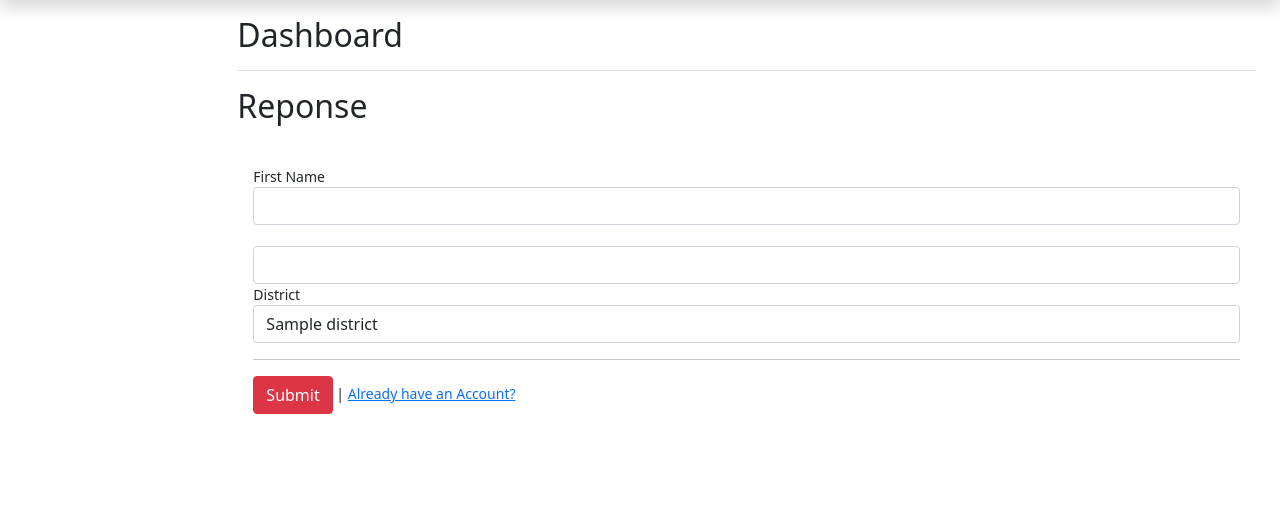
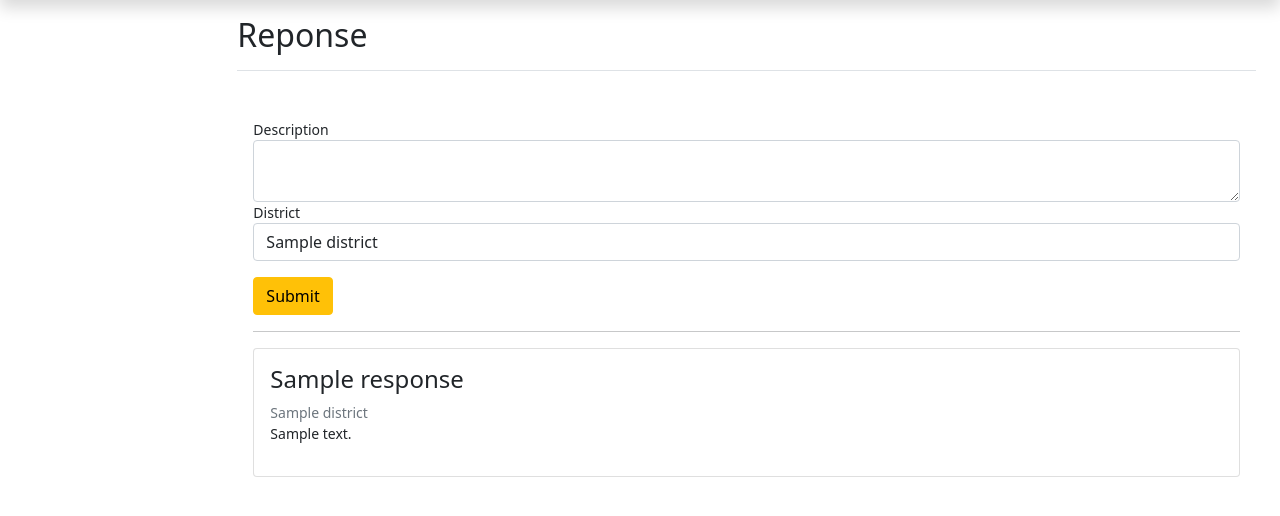
Before and after one commit to mudimbamoonde/HRSM_ZAMBIA, a PHP site: page /usercovidresponse.php in a window 1280 px wide. Shown: the part 48-564 px from the top of the page. Run offline with PHP 8.4, Linux system fonts and the light colour scheme; the visitor is signed in with stand-in values (Sample User, id 1); tables that the repository leaves empty hold one stand-in row (values such as "Sample post"); some libraries are stand-ins or nearby versions.

Commit message:
response

```diff
--- a/Script.js
+++ b/Script.js
@@ -29,6 +29,30 @@ console.log("Loading...");
 });
 
 
+//sendresponse
+ $("#sendresponse").click( function(){
+    //  alert("Hello");
+     var description = document.getElementById("description").value;
+     var district = document.getElementById("district").value;
+     var param = "userresponse="+1+"&"+"district="+district+"&"+"description="+description;
+    //  console.log(param);
+
+     var xr = new XMLHttpRequest();
+     xr.open("POST","action.php",true);
+     xr.setRequestHeader("Content-Type","application/x-www-form-urlencoded");
+     xr.onreadystatechange = function() {
+         //Call a function when the state changes.
+         if(xr.readyState == 4 && xr.status == 200) {
+             // alert(xhr.responseText);
+             document.getElementById("msg").innerHTML = xr.responseText;
+
+         }
+     }
+     xr.send(param);
+     console.log(param);
+});
+
+
 
 //saveAccount
  $("#sendData").click( function(){
@@ -54,7 +78,7 @@ console.log("Loading...");
          if(xr.readyState == 4 && xr.status == 200) {
              // alert(xhr.responseText);
              document.getElementById("msg").innerHTML = xr.responseText;
-
+            viewResponse();
          }
      }
      xr.send(param);
@@ -78,6 +102,24 @@ function viewDistrict(){
         //Call a function when the state changes.
         if(hr.readyState == 4 && hr.status == 200) {
             document.getElementById("districtData").innerHTML= hr.responseText;
+            // console.log(xhr.responseText);
+        }
+    }
+    // xhr.send(param)
+    hr.send();
+}
+
+// responseDATA
+viewResponse();
+function viewResponse(){
+    var hr = new XMLHttpRequest();
+    hr.open("GET","action.php?viewResponse=1",true);
+    // var param = "viewData="+1;
+    // xhr.setRequestHeader("Content-Type","application/x-www-form-urlencoded");
+    hr.onreadystatechange = function() {
+        //Call a function when the state changes.
+        if(hr.readyState == 4 && hr.status == 200) {
+            document.getElementById("responseData").innerHTML= hr.responseText;
             // console.log(xhr.responseText);
         }
     }
--- a/action.php
+++ b/action.php
@@ -1,4 +1,5 @@
 <?php
+ob_clean();
 include "include/config.php";
 
 $output = "";
@@ -18,6 +19,39 @@ if($stmt->execute()){
 
 
 }
+if (isset($_POST["userresponse"])) {
+ //var param = "userresponse="+1+"&"+"district="+district+"&"+"description="+description;
+/**
+   response_id int(15) not null primary key auto_increment,
+   citizen_name varchar(150) not null,
+   citizen_phone varchar(150) not null,
+   citizen_address text not null,
+   description text,
+   d_idd int(15) not null,
+  date_time datetime,
+
+
+   p_idd
+   d_idd
+   t_idd
+
+*/
+session_start();
+$sql = "INSERT INTO response(citizen_name,citizen_phone,citizen_address,description,d_idd) VALUES(?,?,?,?,?)";
+$stmt = $conn->prepare($sql);
+$stmt->bindValue(1,$_SESSION["firstname"]." ".$_SESSION["lastname"]);
+$stmt->bindValue(2,$_SESSION["phonenumber"]);
+$stmt->bindValue(3,"");
+$stmt->bindValue(4,$_POST["description"]);
+$stmt->bindValue(5,$_POST["district"]);
+if($stmt->execute()){
+    $output .= "<div class='alert alert-success'><a href='#' class='close' data-dismiss ='alert' aria-label ='close'><span class='mdi mdi-close'></span></a><b>Successfully Registered!!</b></div>";
+}else{
+    $output .="<div class='alert alert-success'><a href='#' class='close' data-dismiss='alert' aria-label='close'><span class='mdi mdi-close'></span></a><b>Failed to Save: </b></div>";
+}
+
+
+}
 
 if(isset($_GET["viewData"])){
     $view = "SELECT*FROM province DSC";
@@ -28,6 +62,21 @@ if(isset($_GET["viewData"])){
         <td>$row->p_id</td>
         <td>$row->p_name</td>
         <td><a href=''>Delete</a></td>
+      </tr>";
+    }
+    // echo "Values";
+
+}
+
+if(isset($_GET["viewResponse"])){
+    $view = "SELECT*FROM response AS r LEFT JOIN district AS d ON r.d_idd = d.d_id order by response_id ";
+    $stm = $conn->prepare($view);
+    $stm->execute();
+    while($row = $stm->fetch(PDO::FETCH_OBJ)){
+        $output .= "<tr>
+        <td>$row->d_name</td>
+        <td>$row->citizen_name</td>
+        <td>$row->description</td>
       </tr>";
     }
     // echo "Values";
--- a/usercovidresponse.php
+++ b/usercovidresponse.php
@@ -1,22 +1,17 @@
 <?php include "include/header.php" ?>
 <div class="container-fluid">
     <div class="row">
-        <main class="col-md-9 ms-sm-auto col-lg-10 px-md-4">
+        <main class="col-md-5 ms-sm-auto col-lg-10 px-md-4">
             <div
                 class="d-flex justify-content-between flex-wrap flex-md-nowrap align-items-center pt-3 pb-2 mb-3 border-bottom">
-                <h1 class="h2">Dashboard</h1>
+                <h1 class="h2">Reponse</h1>
 
             </div>
-
-            <h2>Reponse</h2>
             <div class="card-body">
                 <p id="msg"></p>
                 <form>
-                    <label for="fname">First Name</label>
-                    <input type="text" id="fname" name="fname" class="form-control">
-
-                    <label for="lname"></label>
-                    <input type="text" id="lname" name="lname" class="form-control">
+                    <label for="description">Description</label>
+                    <textarea id="description" name="description" class="form-control"></textarea>
 
                     <label for="district">District</label>
                     <select id="district" name="district" class="form-control">
@@ -27,16 +22,32 @@
                          $stm->execute();
 
                          while($usrdata = $stm->fetch(PDO::FETCH_OBJ)){
-                          echo "<option> ".$usrdata->d_name."</option>";
+                          echo "<option value='".$usrdata->d_id."'> ".$usrdata->d_name."</option>";
                          }
 
                         ?>
                     </select>
+                    <a href="#" class="btn btn-warning mt-3" id="sendresponse">Submit</a>
+                </form>
 
-                    <hr>
-                    <a href="#" class="btn btn-danger" id="sendData">Submit</a> |
-                    <a href="login.php">Already have an Account?</a>
-                </form>
+                <hr>
+
+                <?php
+                 include "include/config.php";
+                $view = "SELECT*FROM response AS r LEFT JOIN district AS d ON r.d_idd = d.d_id order by response_id ";
+                $stm = $conn->prepare($view);
+                $stm->execute();
+                while($row = $stm->fetch(PDO::FETCH_OBJ)){
+
+                ?>
+                <div class="card mt-2">
+                <div class="card-body">
+                    <h4><?php echo $row->citizen_name ?></h4> <span class="text-muted mb-0"><?php echo $row->d_name ?></span>
+                    <p><?php echo $row->description ?></p>
+                </div>
+             </div>
+             <?php } ?>
+
             </div>
         </main>
     </div>
@@ -45,9 +56,10 @@
 
 <script src="js/bootstrap.bundle.min.js"></script>
 <script src="https://cdn.jsdelivr.net/npm/feather-icons@4.28.0/dist/feather.min.js" crossorigin="anonymous"></script>
-<script src="https://cdn.jsdelivr.net/npm/chart.js@2.9.4/dist/Chart.min.js" crossorigin="anonymous">
-</script>
+<script src="https://cdn.jsdelivr.net/npm/chart.js@2.9.4/dist/Chart.min.js" crossorigin="anonymous"></script>
+<script src="https://ajax.googleapis.com/ajax/libs/jquery/3.2.1/jquery.min.js"></script>
 <script src="js/dashboard.js"></script>
+<script src="Script.js" type="text/javascript"></script>
 </body>
 
 </html>
```
Also changed, not shown: Database.sql (+5 -5 lines), login.php (+8 -1 lines), register.php (+34 -1 lines), response.php (+5 -4 lines).
